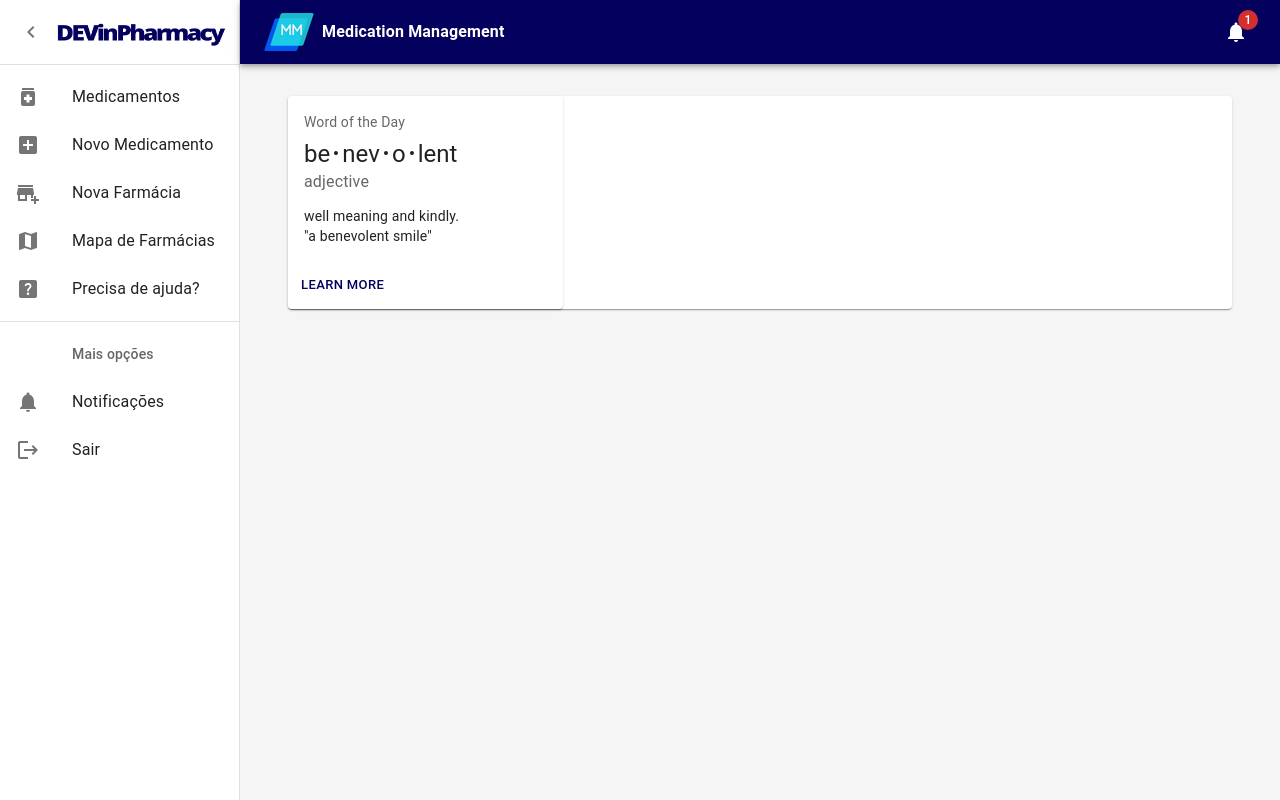
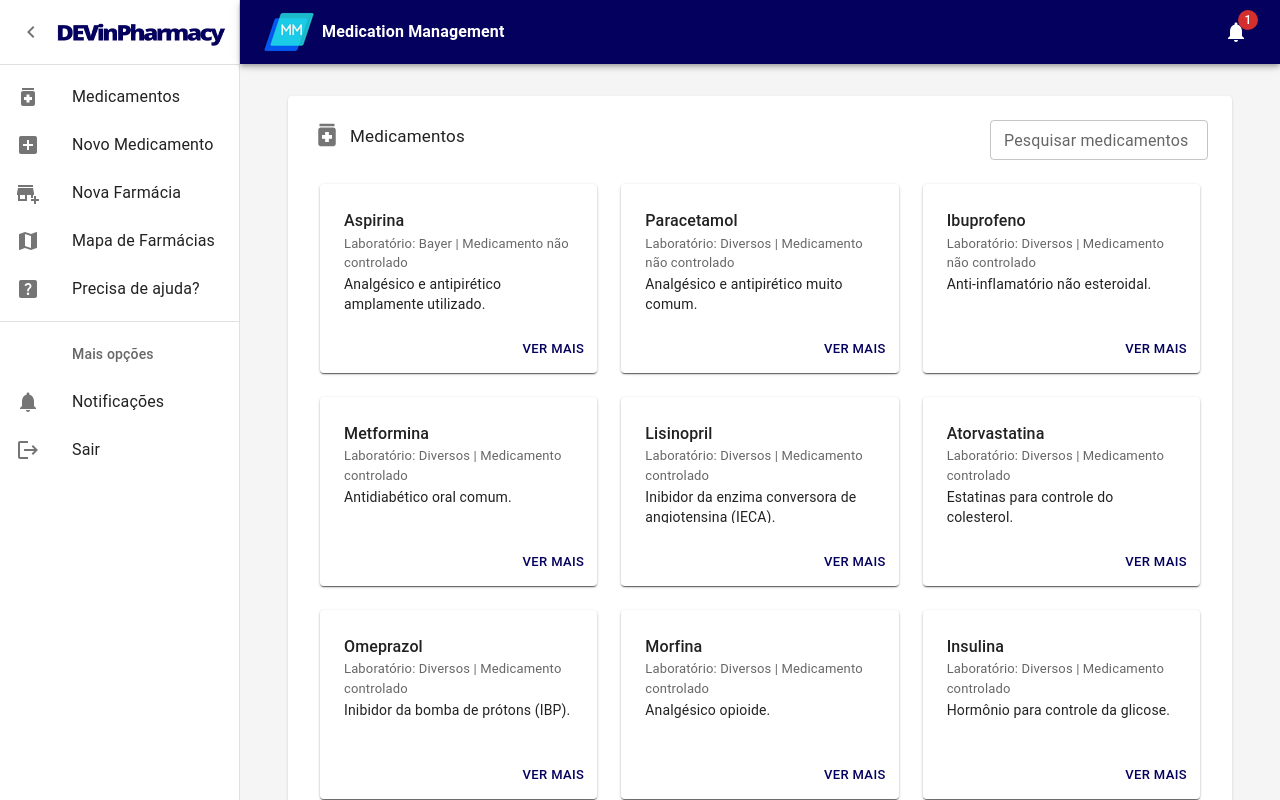
Before and after one commit to henriquemafra/DEVinPharmacy, a React (Vite) app: page /dashboard/medicaments in a window 1280 px wide. Built offline with nearby package versions, Linux system fonts and the light colour scheme.

Commit message:
Feat: New Medicaments Page

```diff
--- a/src/components/listMedicaments/index.jsx
+++ b/src/components/listMedicaments/index.jsx
@@ -1,40 +1,174 @@
-import { Grid, Typography, Card, Box, CardContent, CardActions, Button } from '@mui/material';
-import React, { useState, useRef, useEffect } from 'react';
+import React, { useState, useEffect } from 'react';
+import { TextField, Grid, Typography, Card, Box, Paper, CardContent, CardActions, Button } from '@mui/material';
+import MedicationIcon from '@mui/icons-material/Medication';
 
-export default function Medicaments () {
-    const bull = (
-        <Box
-          component="span"
-          sx={{ display: 'inline-block', mx: '2px', transform: 'scale(0.8)' }}
-        >
-          •
-        </Box>
-      );
-    return (
-        <Grid container spacing={2}>
-            <Grid item xs={12} sm={3}>
-            <Card sx={{ minWidth: 275 }}>
-      <CardContent>
-        <Typography sx={{ fontSize: 14 }} color="text.secondary" gutterBottom>
-          Word of the Day
-        </Typography>
-        <Typography variant="h5" component="div">
-          be{bull}nev{bull}o{bull}lent
-        </Typography>
-        <Typography sx={{ mb: 1.5 }} color="text.secondary">
-          adjective
-        </Typography>
-        <Typography variant="body2">
-          well meaning and kindly.
-          <br />
-          {'"a benevolent smile"'}
-        </Typography>
-      </CardContent>
-      <CardActions>
-        <Button size="small">Learn More</Button>
-      </CardActions>
-    </Card>
-            </Grid>
+export default function Medicaments() {
+
+  const medicamentosExemplos = [
+    {
+      "nomeMedicamento": "Aspirina",
+      "laboratorio": "Bayer",
+      "dosagem": "500mg",
+      "descricaoBreve": "Analgésico e antipirético amplamente utilizado.",
+      "descricao": "A Aspirina é um medicamento analgésico, antipirético e anti-inflamatório não esteroidal amplamente utilizado para alívio de dores leves a moderadas, febre e inflamação. Seu princípio ativo é o ácido acetilsalicílico. Também é usado para prevenir doenças cardiovasculares e derrames em baixas doses.",
+      "precounid": "R$ 5,00",
+      "tipo": "Medicamento não controlado"
+    },
+    {
+      "nomeMedicamento": "Paracetamol",
+      "laboratorio": "Diversos",
+      "dosagem": "500mg",
+      "descricaoBreve": "Analgésico e antipirético muito comum.",
+      "descricao": "O Paracetamol é um medicamento analgésico e antipirético utilizado para alívio de dores leves a moderadas e redução da febre. É amplamente utilizado e está disponível sob diversas marcas comerciais. Atua no sistema nervoso central e é uma alternativa ao uso de anti-inflamatórios.",
+      "precounid": "R$ 3,50",
+      "tipo": "Medicamento não controlado"
+    },
+    {
+      "nomeMedicamento": "Ibuprofeno",
+      "laboratorio": "Diversos",
+      "dosagem": "400mg",
+      "descricaoBreve": "Anti-inflamatório não esteroidal.",
+      "descricao": "O Ibuprofeno é um medicamento anti-inflamatório não esteroidal utilizado para alívio de dores leves a moderadas, redução da febre e inflamação. Pode ser usado para tratar diversas condições, como dores musculares, enxaqueca, cólicas menstruais e artrite. Deve ser usado com moderação devido aos efeitos gastrointestinais.",
+      "precounid": "R$ 6,50",
+      "tipo": "Medicamento não controlado"
+    },
+    {
+      "nomeMedicamento": "Metformina",
+      "laboratorio": "Diversos",
+      "dosagem": "850mg",
+      "descricaoBreve": "Antidiabético oral comum.",
+      "descricao": "A Metformina é um medicamento antidiabético oral utilizado para tratar a diabetes tipo 2. Ajuda a controlar os níveis de açúcar no sangue ao melhorar a sensibilidade à insulina e reduzir a produção de glicose pelo fígado. Também pode ser usado para prevenir o diabetes em pessoas com risco.",
+      "precounid": "R$ 4,80",
+      "tipo": "Medicamento controlado"
+    },
+    {
+      "nomeMedicamento": "Lisinopril",
+      "laboratorio": "Diversos",
+      "dosagem": "10mg",
+      "descricaoBreve": "Inibidor da enzima conversora de angiotensina (IECA).",
+      "descricao": "O Lisinopril é um medicamento inibidor da enzima conversora de angiotensina (IECA) utilizado para tratar a hipertensão arterial e insuficiência cardíaca. Ele relaxa os vasos sanguíneos e ajuda a diminuir a pressão arterial, além de melhorar a função cardíaca. Também pode ser usado após ataques cardíacos.",
+      "precounid": "R$ 7,20",
+      "tipo": "Medicamento controlado"
+    },
+    {
+      "nomeMedicamento": "Atorvastatina",
+      "laboratorio": "Diversos",
+      "dosagem": "20mg",
+      "descricaoBreve": "Estatinas para controle do colesterol.",
+      "descricao": "A Atorvastatina é um medicamento da classe das estatinas utilizado para controlar os níveis de colesterol no sangue. Ela reduz a produção de colesterol no fígado e ajuda a prevenir doenças cardiovasculares. É frequentemente prescrita para pessoas com alto risco de problemas cardíacos.",
+      "precounid": "R$ 9,90",
+      "tipo": "Medicamento controlado"
+    },
+    {
+      "nomeMedicamento": "Omeprazol",
+      "laboratorio": "Diversos",
+      "dosagem": "20mg",
+      "descricaoBreve": "Inibidor da bomba de prótons (IBP).",
+      "descricao": "O Omeprazol é um medicamento inibidor da bomba de prótons (IBP) utilizado para reduzir a produção de ácido no estômago. É frequentemente prescrito para tratar úlceras gástricas, refluxo gastroesofágico e outras condições relacionadas ao excesso de ácido estomacal.",
+      "precounid": "R$ 8,50",
+      "tipo": "Medicamento controlado"
+    },
+    {
+      "nomeMedicamento": "Morfina",
+      "laboratorio": "Diversos",
+      "dosagem": "10mg",
+      "descricaoBreve": "Analgésico opioide.",
+      "descricao": "A Morfina é um medicamento analgésico opioide utilizado para alívio de dores intensas e crônicas, como aquelas causadas por câncer ou após cirurgias complexas. Ela age no sistema nervoso central para reduzir a percepção da dor. Deve ser usada com extrema precaução devido ao risco de dependência.",
+      "precounid": "R$ 15,00",
+      "tipo": "Medicamento controlado"
+    },
+    {
+      "nomeMedicamento": "Insulina",
+      "laboratorio": "Diversos",
+      "dosagem": "100UI/mL",
+      "descricaoBreve": "Hormônio para controle da glicose.",
+      "descricao": "A Insulina é um hormônio utilizado para tratar a diabetes mellitus tipo 1 e tipo 2. Ela ajuda a regular os níveis de glicose no sangue, permitindo que as células absorvam e usem a glicose como fonte de energia. A dose de insulina varia de acordo com as necessidades individuais.",
+      "precounid": "R$ 20,00",
+      "tipo": "Medicamento controlado"
+    }
+  ]
+
+  // Estado para armazenar os dados dos medicamentos
+  const [medicamentos, setMedicamentos] = useState([]);
+  // Estado para armazenar o termo de pesquisa
+  const [searchTerm, setSearchTerm] = useState('');
+
+  // Função para obter os dados do localStorage
+  const getMedicamentosData = () => {
+    const dadosArmazenados = JSON.parse(localStorage.getItem('MedicamentosData')) || [];
+    setMedicamentos(dadosArmazenados);
+  };
+
+  // Chamada da função quando o componente monta
+  useEffect(() => {
+    getMedicamentosData();
+  }, []);
+
+ // Função para filtrar os medicamentos com base no termo de pesquisa
+const allMedicamentos = [...medicamentos, ...medicamentosExemplos];
+
+const filteredMedicamentos = allMedicamentos.filter(medicamento =>
+  Object.values(medicamento).some(value =>
+    value && value.toString().toLowerCase().includes(searchTerm.toLowerCase())
+  )
+);
+
+
+
+  return (
+    <Box container sx={{ p:2}}>
+      <Grid container sx={{ p: 1 }} spacing={1}>
+        <Grid item xs={12} sm={9}>
+          <Box sx={{ display: 'flex' }}>
+            <MedicationIcon
+              sx={{
+                color: 'rgba(0, 0, 0, 0.54)',
+                fontSize: '30px',
+                mr: 1
+              }} />
+            <Typography variant='subtitle1' sx={{ mt: 0.3 }} >
+              Medicamentos
+            </Typography>
+          </Box>
         </Grid>
-    )
+        <Grid item xs={12} sm={3}>
+          <TextField
+            label="Pesquisar medicamentos"
+            type="search"
+            size="small"
+            value={searchTerm}
+            onChange={event => setSearchTerm(event.target.value)}
+            fullWidth
+          />
+        </Grid>
+      </Grid>
+      <Grid container sx={{ p: 2 }} spacing={3}>
+        {filteredMedicamentos.map((medicamento, index) => (
+          <Grid item key={index} xs={12} sm={4}>
+            <Paper elevation={1} >
+              <Card sx={{ height: 'contain' }}>
+
+                <CardContent sx={{ p: 3 }}>
+                  <Typography variant="h6" fontSize={'16px'} >
+                    {medicamento.nomeMedicamento}
+                  </Typography>
+                  <Typography variant='p' sx={{ maxHeight: '3.6em', height: '36px', fontSize: '13px', overflow: 'hidden', textOverflow: 'ellipsis', display: '-webkit-box', WebkitLineClamp: 2, WebkitBoxOrient: 'vertical' }} color="text.secondary" gutterBottom>
+                    Laboratório: {medicamento.laboratorio} | {medicamento.tipo}
+
+                  </Typography>
+                  <Typography variant="body2" sx={{ maxHeight: '3.6em', height: '36px', overflow: 'hidden', textOverflow: 'ellipsis', display: '-webkit-box', WebkitLineClamp: 2, WebkitBoxOrient: 'vertical' }}>
+                    {medicamento.descricaoBreve || "Descrição breve não disponível"}
+                  </Typography>
+
+                </CardContent >
+                <CardActions sx={{ pb: 1, pt: 0, mt: 0, display: 'flex', justifyContent: 'flex-end' }}>
+                  <Button size="small">Ver mais</Button>
+                </CardActions>
+              </Card>
+            </Paper>
+          </Grid>
+        ))}
+      </Grid>
+    </Box>
+  );
 }
```
